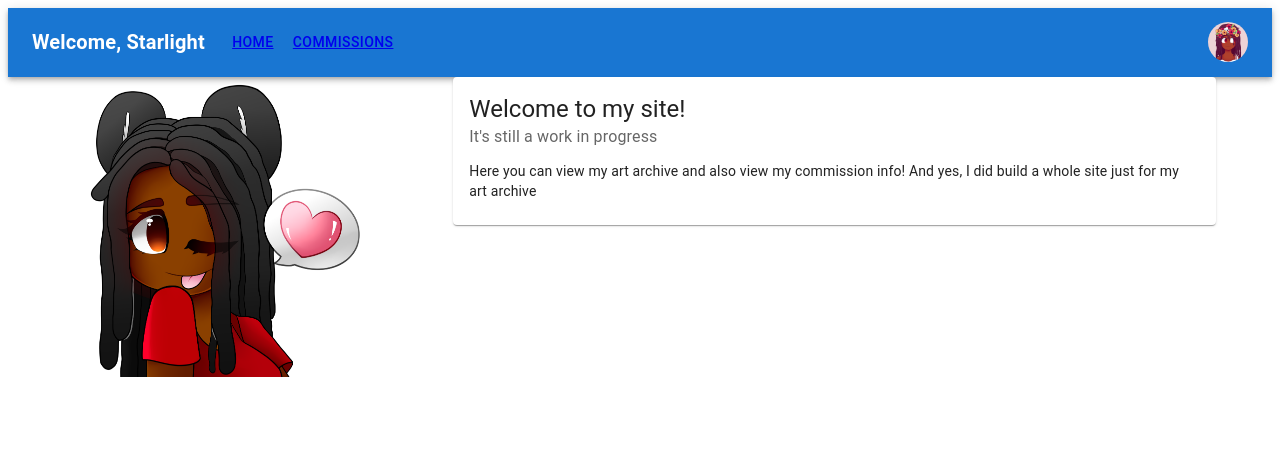
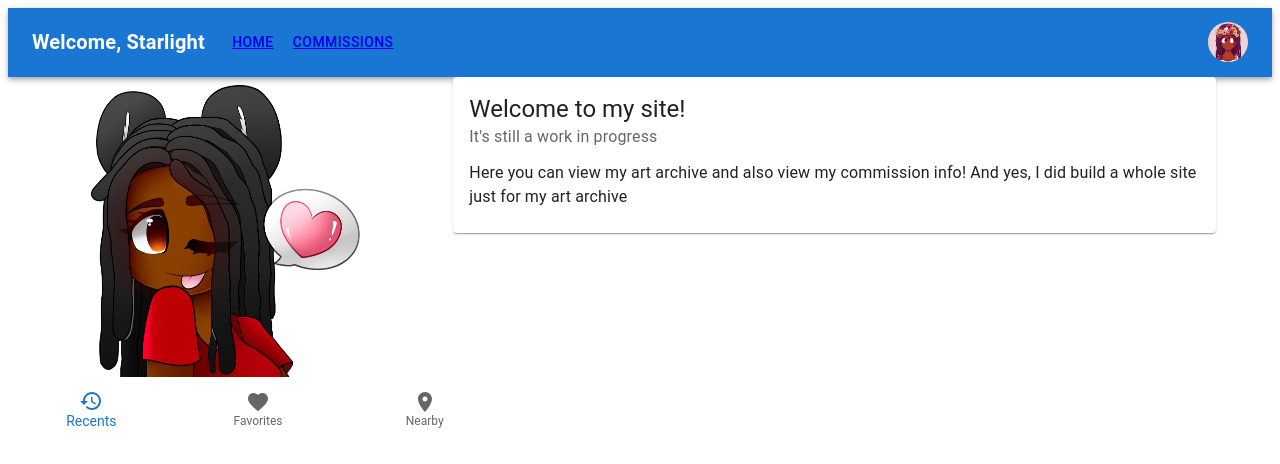
Before and after one commit to M-Dickerson/art-site, a React (Create React App) app: page /Home in a window 1280 px wide. Shown: the top 464 px of the page. Built offline with nearby package versions, Linux system fonts and the light colour scheme.

Commit message:
added a footer

```diff
--- a/src/App.js
+++ b/src/App.js
@@ -1,8 +1,9 @@
 import React from "react";
 import { Route, Routes } from "react-router";
-import Home from "./components/Home";
-import Commissions from "./components/Commissions";
+import Home from "./components/pages/Home";
+import Commissions from "./components/pages/Commissions";
 import ResponsiveAppBar from "./components/Navbar";
+import SimpleBottomNavigation from "./components/Footer";
 
 function App() {
     return (
@@ -12,6 +13,7 @@
                 <Route path="Home" element={<Home />} />
                 <Route path="Commissions" element={<Commissions />} />
             </Routes>
+            <SimpleBottomNavigation />
         </div>
         );
 }
--- /dev/null
+++ b/src/components/Footer.js
@@ -0,0 +1,27 @@
+import * as React from 'react';
+import Box from '@mui/material/Box';
+import BottomNavigation from '@mui/material/BottomNavigation';
+import BottomNavigationAction from '@mui/material/BottomNavigationAction';
+import RestoreIcon from '@mui/icons-material/Restore';
+import FavoriteIcon from '@mui/icons-material/Favorite';
+import LocationOnIcon from '@mui/icons-material/LocationOn';
+
+export default function SimpleBottomNavigation() {
+  const [value, setValue] = React.useState(0);
+
+  return (
+    <Box sx={{ width: 500 }}>
+      <BottomNavigation
+        showLabels
+        value={value}
+        onChange={(event, newValue) => {
+          setValue(newValue);
+        }}
+      >
+        <BottomNavigationAction label="Recents" icon={<RestoreIcon />} />
+        <BottomNavigationAction label="Favorites" icon={<FavoriteIcon />} />
+        <BottomNavigationAction label="Nearby" icon={<LocationOnIcon />} />
+      </BottomNavigation>
+    </Box>
+  );
+}
--- a/src/components/Home.js
+++ b/src/components/pages/Home.js
@@ -2,7 +2,7 @@
 import { Container } from '@mui/system';
 import {Box, Card, CardActions, CardContent, Button, Typography} from '@mui/material';
 import Grid2 from '@mui/material/Unstable_Grid2'; // Grid version 2
-import Image from "../images/nerdyHeart.png"
+import Image from "../../images/nerdyHeart.png"
 
 export default function Home() {
     return (
@@ -22,13 +22,13 @@
                 <Grid2 xs={8}>
                     <Card sx={{ minWidth: 275 }}>
                         <CardContent>
-                            <Typography variant="h5" component="div">
+                            <Typography variant="h5">
                                 Welcome to my site!
                             </Typography>
                             <Typography sx={{ mb: 1.5 }} color="text.secondary">
                                 It's still a work in progress
                             </Typography>
-                            <Typography variant="body2">
+                            <Typography variant="body1">
                                 Here you can view my art archive and also view my commission info! And yes, I did build a whole site just for my art archive
                             </Typography>
                         </CardContent>
```
Also changed, not shown: src/components/pages/Commissions.js (renamed from src/components/Commissions.js).
